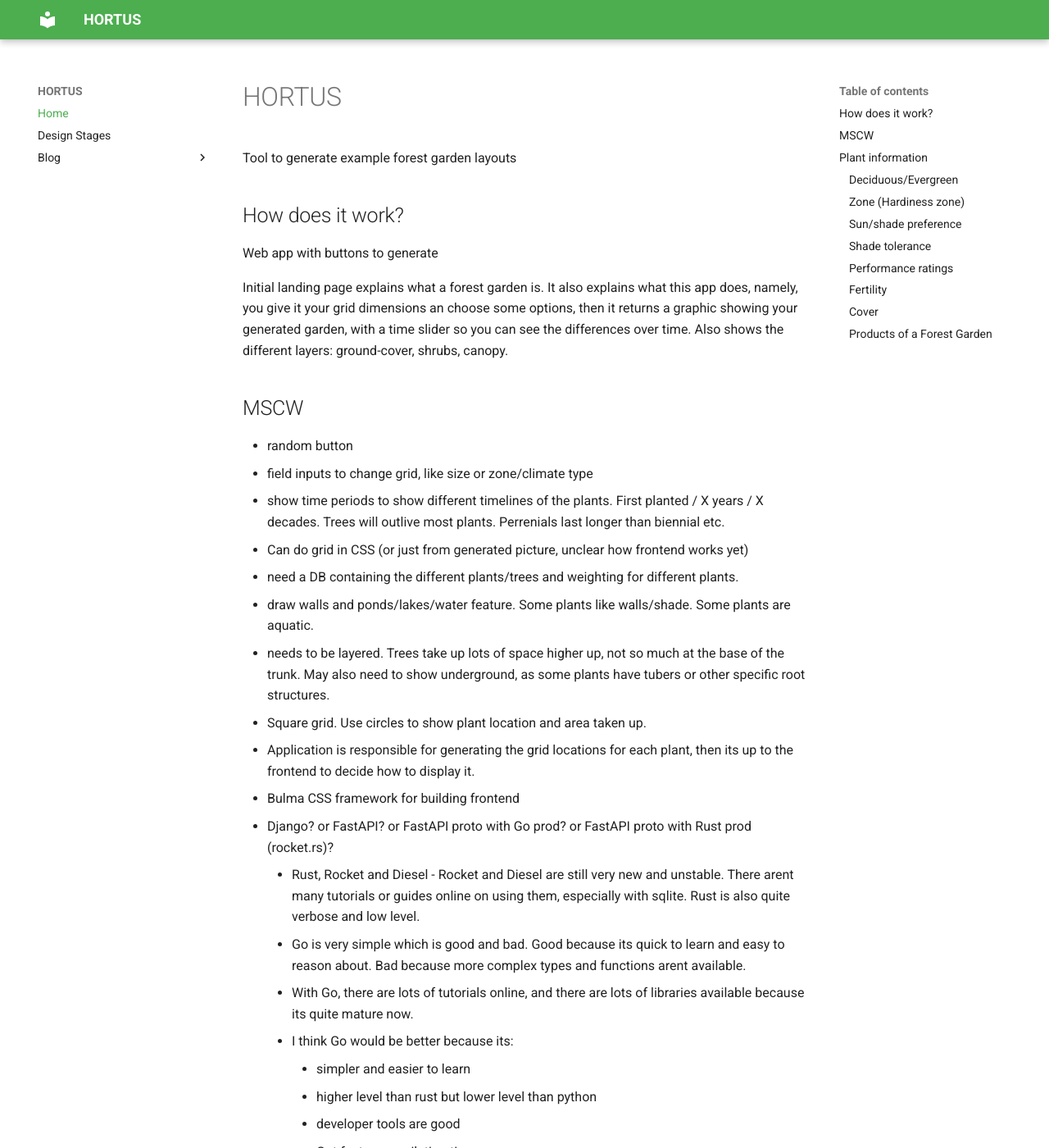
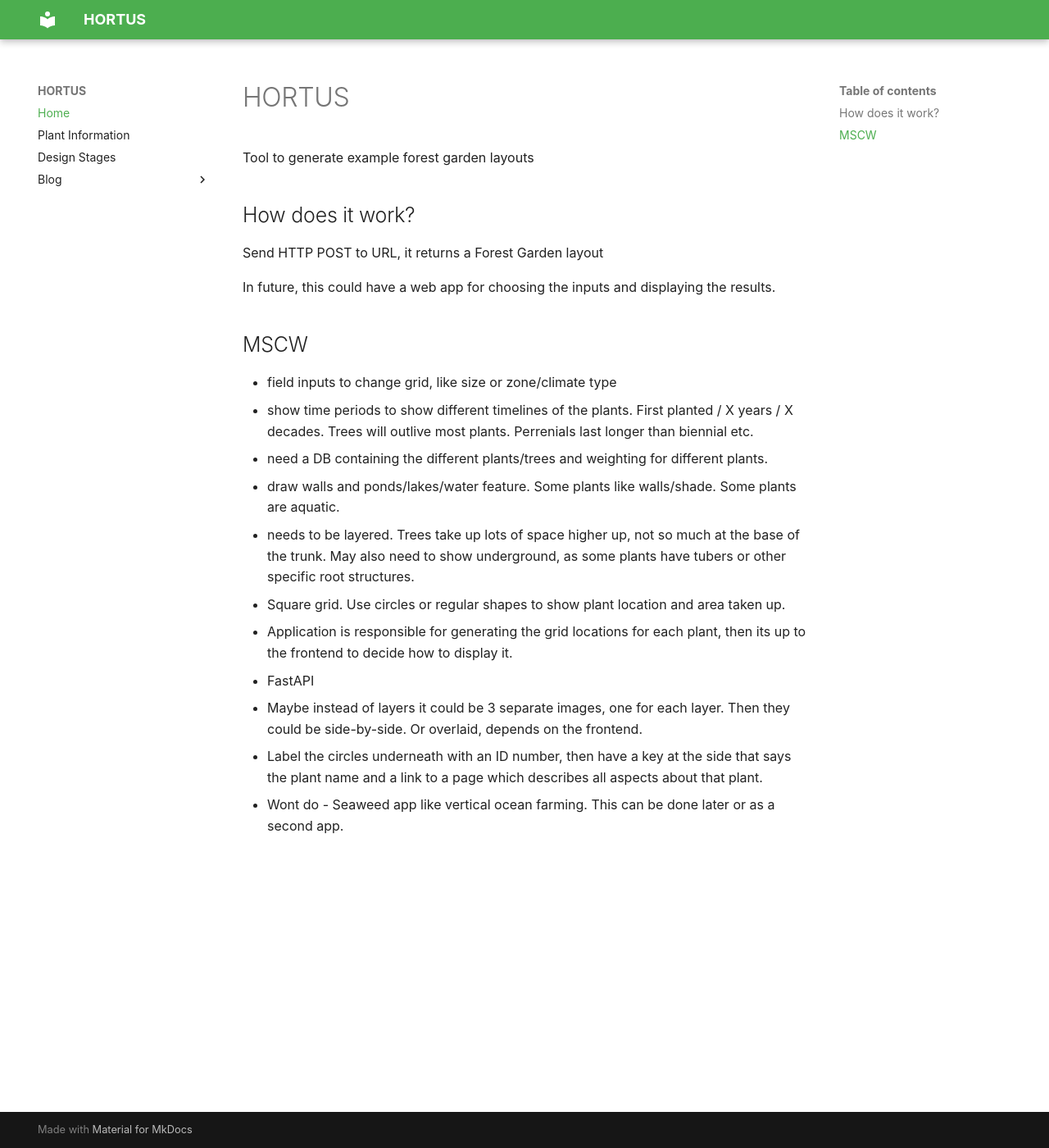
Before and after one commit to omussell/hortus, an MkDocs documentation site: the page built from docs/index.md, in a window 1280 px wide and 1400 px high. Shown: the whole window at 82% size. Built offline with MkDocs 1.6.1 and Material for MkDocs 9.7.7, drawn with Linux system fonts in a browser that asks for light colours; some of the changed text lies outside the part shown.

Commit message:
Updating notes

```diff
--- a/docs/index.md
+++ b/docs/index.md
@@ -5,104 +5,20 @@ Tool to generate example forest garden layouts
 
 ## How does it work?
 
-Web app with buttons to generate
+Send HTTP POST to URL, it returns a Forest Garden layout
 
-Initial landing page explains what a forest garden is. It also explains what this app does, namely, you give it your grid dimensions an choose some options, then it returns a graphic showing your generated garden, with a time slider so you can see the differences over time. Also shows the different layers: ground-cover, shrubs, canopy.
-
+In future, this could have a web app for choosing the inputs and displaying the results.
 
 ## MSCW
 
-- random button
 - field inputs to change grid, like size or zone/climate type
 - show time periods to show different timelines of the plants. First planted / X years / X decades. Trees will outlive most plants. Perrenials last longer than biennial etc.
-- Can do grid in CSS (or just from generated picture, unclear how frontend works yet)
 - need a DB containing the different plants/trees and weighting for different plants.
 - draw walls and ponds/lakes/water feature. Some plants like walls/shade. Some plants are aquatic.
 - needs to be layered. Trees take up lots of space higher up, not so much at the base of the trunk. May also need to show underground, as some plants have tubers or other specific root structures.
-- Square grid. Use circles to show plant location and area taken up.
+- Square grid. Use circles or regular shapes to show plant location and area taken up.
 - Application is responsible for generating the grid locations for each plant, then its up to the frontend to decide how to display it.
-- Bulma CSS framework for building frontend
-- Django? or FastAPI? or FastAPI proto with Go prod? or FastAPI proto with Rust prod (rocket.rs)?
-    - Rust, Rocket and Diesel - Rocket and Diesel are still very new and unstable. There arent many tutorials or guides online on using them, especially with sqlite. Rust is also quite verbose and low level.
-    - Go is very simple which is good and bad. Good because its quick to learn and easy to reason about. Bad because more complex types and functions arent available.
-    - With Go, there are lots of tutorials online, and there are lots of libraries available because its quite mature now.
-    - I think Go would be better because its:
-        - simpler and easier to learn
-        - higher level than rust but lower level than python
-        - developer tools are good
-        - Got faster compilation times
-        - Compiled and statically typed
-        - Garbage Collected, so we dont have to think about mem allocs
-
+- FastAPI
 - Maybe instead of layers it could be 3 separate images, one for each layer. Then they could be side-by-side. Or overlaid, depends on the frontend.
 - Label the circles underneath with an ID number, then have a key at the side that says the plant name and a link to a page which describes all aspects about that plant.
 - Wont do - Seaweed app like vertical ocean farming. This can be done later or as a second app.
-- JAMStack - static frontend, fastapi backend, SSG. https://github.com/verless/verless
-- For generating output, we can use the GIS libraries. These handle coordinate systems and drawing shapes onto them.
-    - GDAL
-    - Fiona
-    - Shapely - Converts the shapefile into an image
-    - GeoJSON
-
-
-
-## Plant information
-
-### Deciduous/Evergreen
-*D* indicates a deciduous woody plant or a herbaceous perennial that dies down to roots in winter. *E* indicates an evergreen plant. *SE* indicates a semi-evergreen plant.
-### Zone (Hardiness zone)
-The zone number given for a plant gives an indication of its hardiness. The zone number indicates the minimum average winter temperatures that a plant can tolerate.
-
-### Sun/shade preference
-This indicates the light conditions a plant really prefers and will thrive in.
-
-- Full sun
-- Light shade
-- Moderate shade
-- Deep shade
-
-### Shade tolerance
-This indicates the shadiest conditions that a plant will grow happily in and persist.
-
-- Does not tolerate shade
-- Tolerates light shade
-- Tolerates moderate shade
-- Tolerates fairly deep shade
-- Tolerates deep shade beneath evergreen trees and shrubs
-
-### Performance ratings
-This indicates how well the plant performs in a forest garden, how well it grows and crops.
-
-### Fertility
-If the plant is a fruiting plant:
-
-- *SF* Self-fertile
-- *PSF* Partially self-fertile
-- *SS* Self-sterile
-- *M/F* Male and female plants
-
-### Cover
-For ground-layer plants, this indicates how well a dense planting covers the ground and excludes weeds.
-
-- Poor
-- Fair
-- Good
-- Very Good
-
-### Products of a Forest Garden
-
-- Fruits
-- Vegetables
-- Salad crops and herbs
-- Dye plants
-- Spices
-- Poles and canes
-- Basketry materials
-- Medicinal plants
-- Soap plants
-- Sap and wood products
-- Nuts and seeds
-- Firewood
-- Tying materials
-- Mushrooms
-- Honey
--- a/mkdocs.yml
+++ b/mkdocs.yml
@@ -1,6 +1,7 @@
 site_name: "HORTUS"
 theme:
   name: "material"
+  font: false
   palette:
     primary: green
     accent: light green
@@ -10,15 +11,22 @@ theme:
 
 nav:
     - Home: index.md
+    - Plant Information: plant-info.md
     - Design Stages: design-stages.md
     - Blog:
         #- "3 R's": rrr.md
-        - "Reactors, Robots & Rockets": rrr.md
+        - "Robots, Reactors & Rockets": rrr.md
+        - "Food, Forests & Freedom": fff.md
         - Zero Waste: zerowaste.md
         - Vegan: vegan.md
 
 plugins:
   - mkdocstrings
+  - minify:
+      minify_html: true
+      minify_js: true
+      htmlmin_opts:
+          remove_comments: true
 
 markdown_extensions:
   - toc:
```
Also changed, not shown: docs/fff.md (added, +1 -0 lines), docs/plant-info.md (added, +60 -0 lines), docs/vegan.md (+0 -4 lines), 1 other file.
